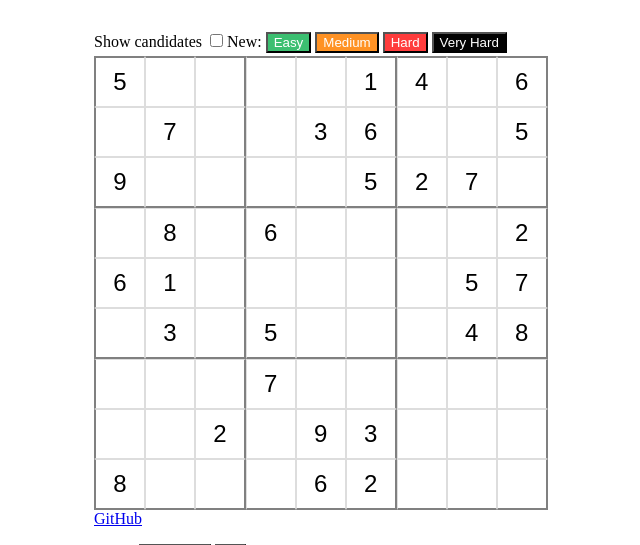
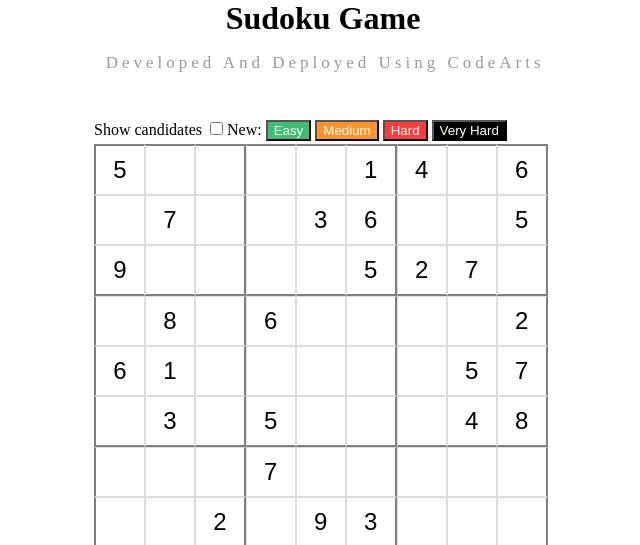
Before and after one commit to wallacelw/CodeArts-Demo, a Django app: page / in a window 1280 px wide. Shown: the top 545 px of the page, without its empty margins (317-957 px from the left). Run offline with Django 3.2, Linux system fonts and the light colour scheme.

Commit message:
Added title for sudoku

```diff
--- a/game/templates/index.html
+++ b/game/templates/index.html
@@ -186,6 +186,38 @@ SOFTWARE.
           font-size: .8em;
          }
         }
+
+        /* For the title*/
+        /* === HEADING STYLE #2 for the title === */
+        .two h1 {
+          text-transform: capitalize;
+        }
+        .two h1:before {
+          position: absolute;
+          left: 0;
+          bottom: 0;
+          width: 60px;
+          height: 6px;
+          content: "";
+          background-color: #c50000;
+        }
+
+        .two h1 span {
+          font-size: 17px;
+          font-weight: 500;
+          text-transform: full-size-kana;
+          letter-spacing: 4px;
+          line-height: 3em;
+          padding-left: 0.25em;
+          color: rgba(0, 0, 0, 0.4);
+          padding-bottom: 10px;
+        }
+        .alt-two h1 {
+          text-align:center;
+        }
+        .alt-two h1:before {
+          left:50%; margin-left:-30px;
+        }
         </style>
 
         <script>
@@ -361,7 +393,14 @@ SOFTWARE.
           updateUIBoard();visualEliminationOfCandidates();if(typeof callback==='function'){callback();}};if(!opts.board){initBoard(opts);generateBoard(opts);renderBoard();}else{board=opts.board;initBoard();renderBoard();visualEliminationOfCandidates();}
           $boardInputs.on("keyup",function(e){var $this=$(this);var id=parseInt($this.attr("id").replace("input-",""));if(e.keyCode>=37&&e.keyCode<=40){keyboardMoveBoardFocus(id,e.keyCode);}});$boardInputs.on("change",function(){var $this=$(this);var id=parseInt($this.attr("id").replace("input-",""));keyboardNumberInput($this,id);});var solveAll=function(){solveMode=SOLVE_MODE_ALL;var canContinue=true;while(canContinue){var startStrat=onlyUpdatedCandidates?2:0;canContinue=solveFn(startStrat);}};var solveStep=function(){solveMode=SOLVE_MODE_STEP;var startStrat=onlyUpdatedCandidates?2:0;solveFn(startStrat);};var getBoard=function(){return board;};var setBoard=function(newBoard){clearBoard();board=newBoard;initBoard();visualEliminationOfCandidates();updateUIBoard(false);};var hideCandidates=function(){$board.removeClass("showCandidates");candidatesShowing=false;};var showCandidates=function(){$board.addClass("showCandidates");candidatesShowing=true;};var setEditingCandidates=function(newVal){editingCandidates=newVal;};return{solveAll:solveAll,solveStep:solveStep,analyzeBoard:analyzeBoard,clearBoard:clearBoard,getBoard:getBoard,setBoard:setBoard,hideCandidates:hideCandidates,showCandidates:showCandidates,setEditingCandidates:setEditingCandidates,generateBoard:generateBoard};};})(window,jQuery);
         </script>
+
         <!-- </head> -->
+        <div class="two alt-two">
+          <h1>Sudoku Game</h1>
+          <h1>
+            <span> Developed and Deployed using CodeArts </span>
+          </h1>
+        </div>
 
         <!-- <body> -->
         <div class="wrap">
```
